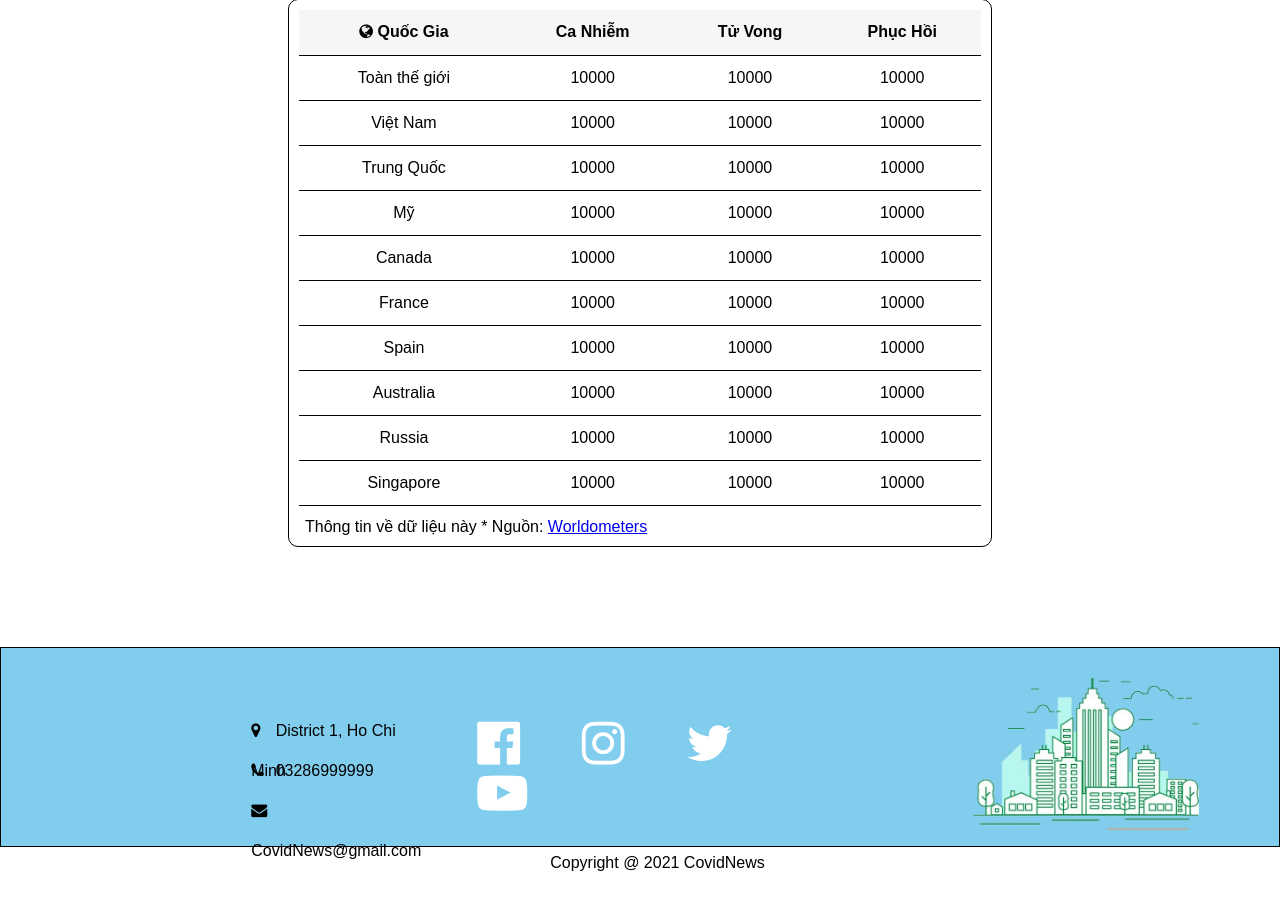
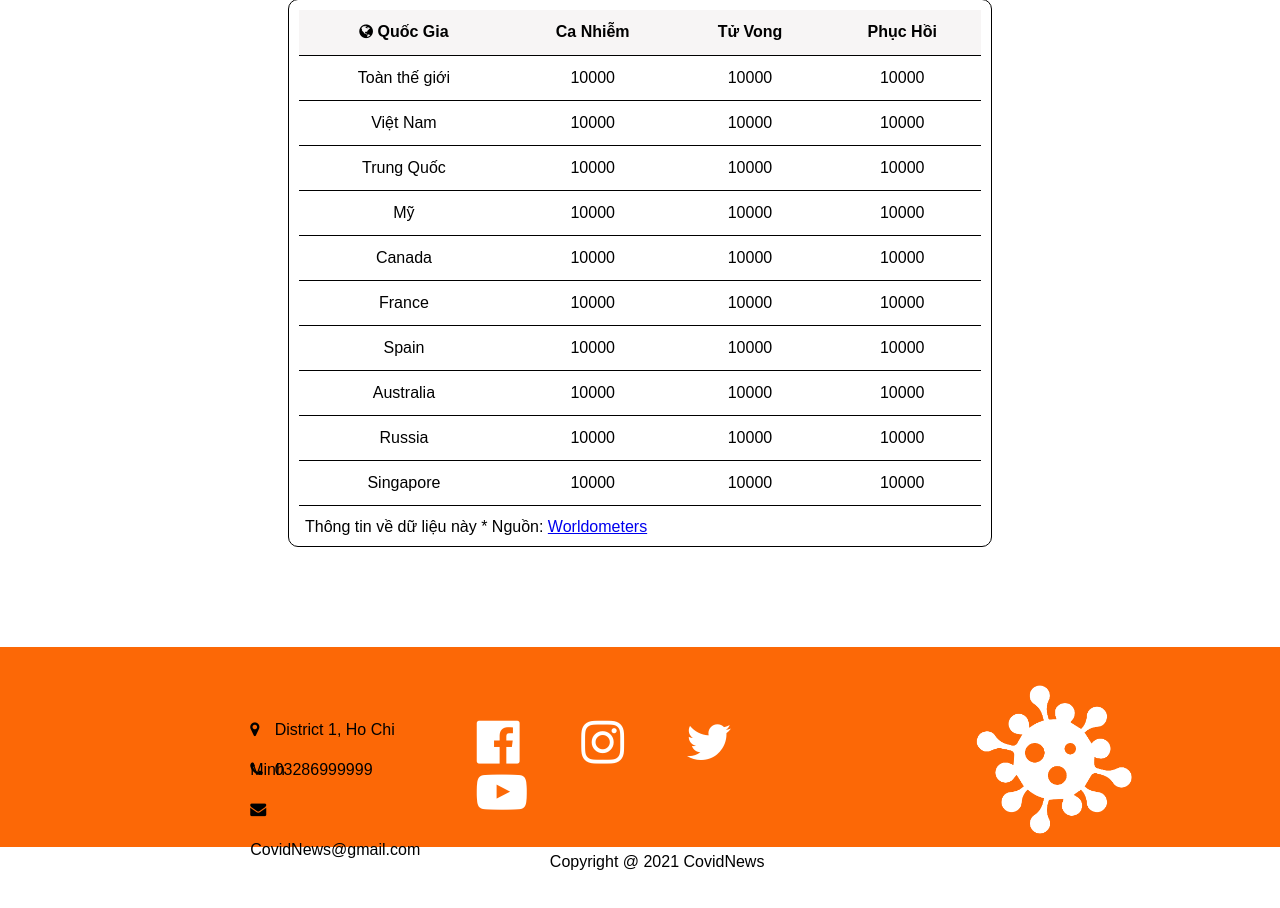
Before and after one commit to KhanhDuong187it14054/Nhom4_Web_Covid_The_Gioi, a Flask app: page / in a window 1280 px wide. Shown: the part 1311-2219 px from the top of the page. After the commit the page ends 2181 px from the top, so only its background shows below. Run offline with Flask 2, Linux system fonts and the light colour scheme; some libraries are stand-ins or nearby versions.

Commit message:
update index: footer

```diff
--- a/Web_Covid_The_Gioi/static/style_index.css
+++ b/Web_Covid_The_Gioi/static/style_index.css
@@ -186,8 +186,8 @@ body {
 #footer {
     width: 100%;
     height: 200px;
-    border: 1px solid black;
-    background-color: #80CDEEFE;
+    border: none;
+    background-color: #fc6806fe;
     display: flex;
     justify-content: space-around;
 
--- a/Web_Covid_The_Gioi/templates/index.html
+++ b/Web_Covid_The_Gioi/templates/index.html
@@ -186,7 +186,7 @@
             </span>
         </div>
         <div class="footer_right">
-            <img src="../static/images/hinhfooter.png" alt="">
+            <img src="../static/images/hinhfooter2.png" alt="">
         </div>
 
     </div>
```
Also changed, not shown: Web_Covid_The_Gioi/static/images/hinhfooter.png (deleted), Web_Covid_The_Gioi/static/images/hinhfooter2.png (added).
